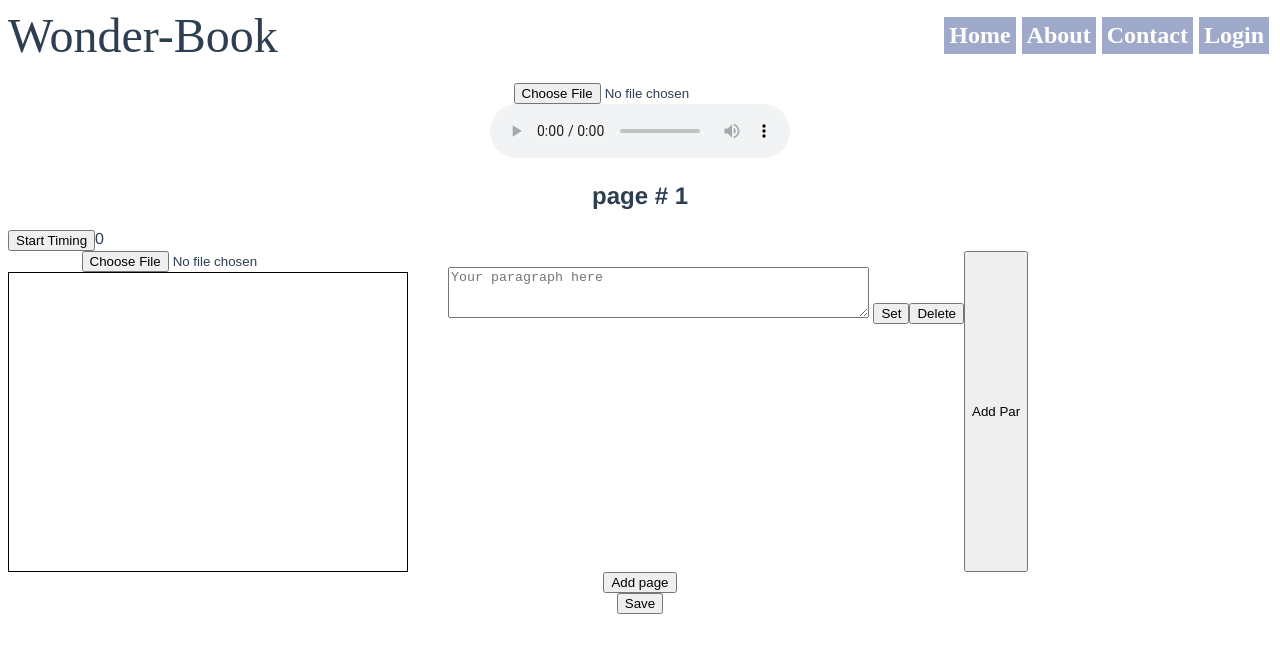
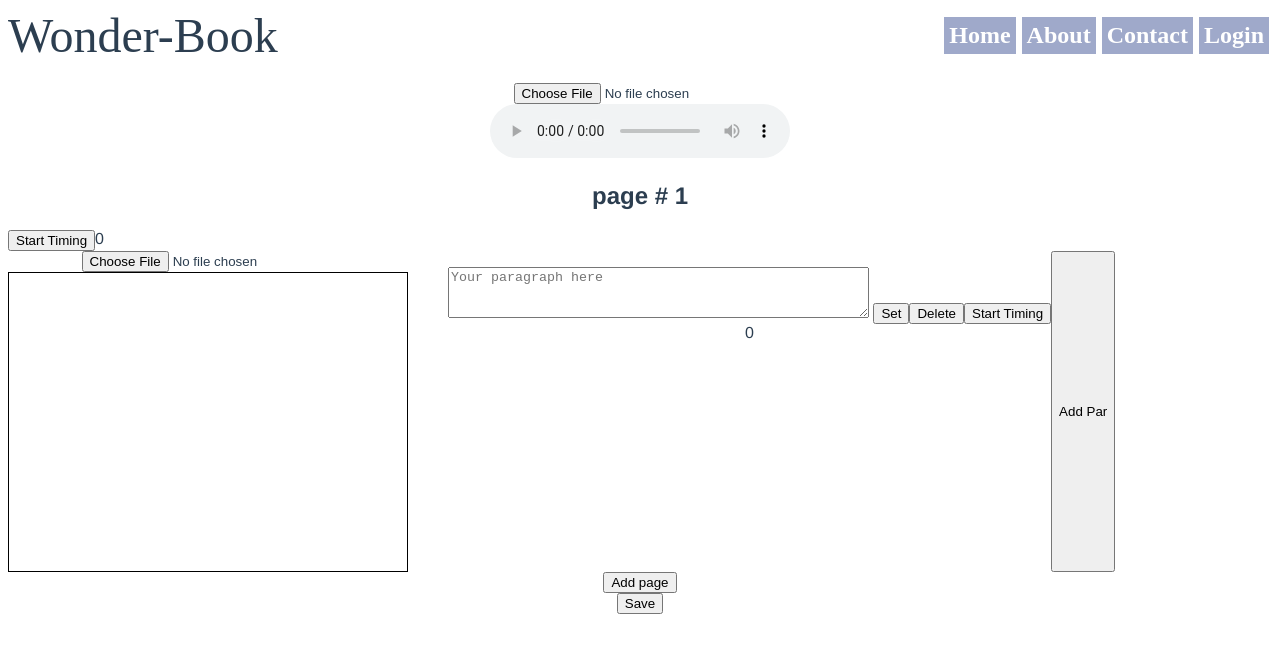
Before and after one commit to Shpitz/wonderBook, a Vue app: page /#/bookEditor/1 in a window 1280 px wide. Shown: the top 652 px of the page. Built offline with nearby package versions, Linux system fonts and the light colour scheme; a web font is replaced by a local one.

Commit message:
editing timing of phars

```diff
--- a/src/components/book-filter.vue
+++ b/src/components/book-filter.vue
@@ -25,7 +25,6 @@ export default {
     filter() {
           var filter =  this.$store.getters[BOOKS_FILTER]
            this.filterBy.byTxt = filter.byTxt;
-           debugger
            return filter
       },
   }
--- a/src/views/book-editor.vue
+++ b/src/views/book-editor.vue
@@ -57,6 +57,8 @@
                         <textarea rows='3' cols='50' class="form-control" v-model="par.txt" placeHolder="Your paragraph here"/>
                         <button>Set</button>
                         <button @click="deletePar(idx)">Delete</button>
+                        <button @click="setTimingPar(idx)">Start Timing</button>
+                        <div class="display-timing">{{book.pages[pageNum-1].paragraphs[idx].parStartTime}}</div>
                     </li>
                 </ul>
             </div>
@@ -166,6 +168,11 @@ export default {
         this.book.pages[this.pageNum-1].time = this.$refs.audio.currentTime
         this.$refs.audio.pause()
     },
+    setTimingPar(idx){
+        console.log('start timing',this.$refs.audio.currentTime)
+        this.book.pages[this.pageNum-1].paragraphs[idx].parStartTime = this.$refs.audio.currentTime
+        this.$refs.audio.pause()
+    },
     saveBook() {
 
     }
```
